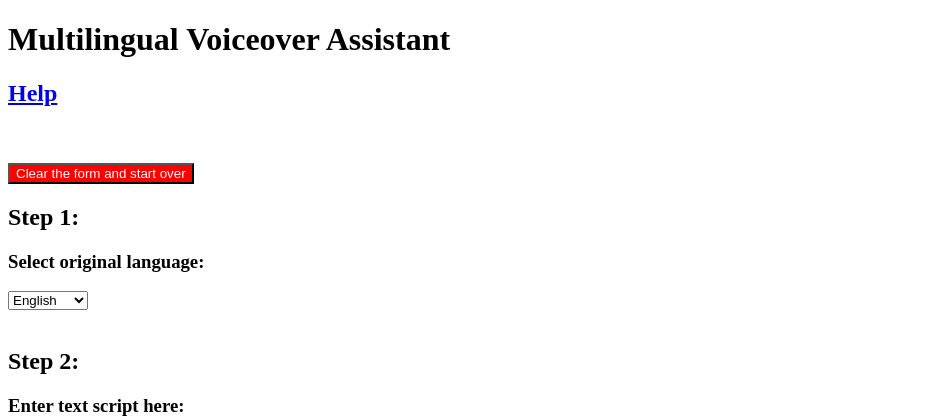
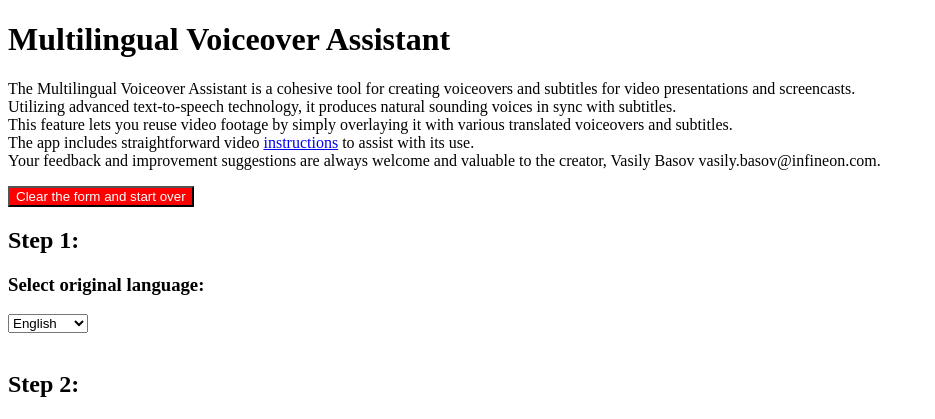
Before and after one commit to vbasov007/speech_srt_generator, a Flask app: page / in a window 1280 px wide. Shown: the top 419 px of the page, without its empty margins (0-935 px from the left). Run offline with Flask 3, Linux system fonts and the light colour scheme.

Commit message:
added text in index.html

```diff
--- a/templates/index.html
+++ b/templates/index.html
@@ -1,7 +1,7 @@
 <!DOCTYPE html>
 <html>
 <head>
-    <title>Text to mp3+srt</title>
+    <title>Voiceover Assistant</title>
     <style>
         .error {
             color: red;
@@ -12,8 +12,14 @@
 <div>
     <h1>Multilingual Voiceover Assistant</h1>
 </div>
-<a href="/help"><h2>Help</h2></a>
-<br><br>
+<p>
+    The Multilingual Voiceover Assistant is a cohesive tool for creating voiceovers and subtitles for video presentations and screencasts.<br>
+    Utilizing advanced text-to-speech technology, it produces natural sounding voices in sync with subtitles.<br>
+    This feature lets you reuse video footage by simply overlaying it with various translated voiceovers and subtitles.<br>
+    The app includes straightforward video <a href="/help">instructions</a> to assist with its use.<br>
+    Your feedback and improvement suggestions are always welcome and valuable to the creator, Vasily Basov vasily.basov@infineon.com.
+</p>
+
 
 <form action="/" method="post">
     <input name="orig_lang" value="{{ orig_lang }}" hidden>
```
